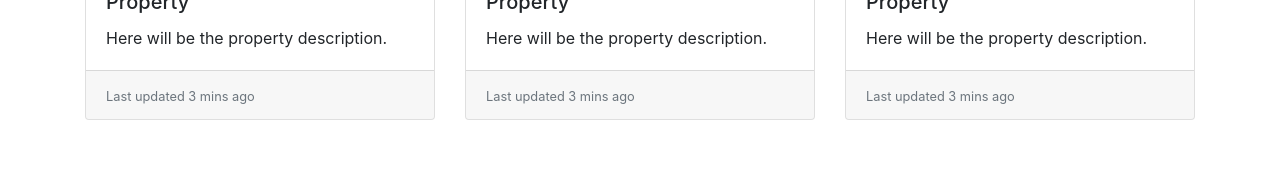
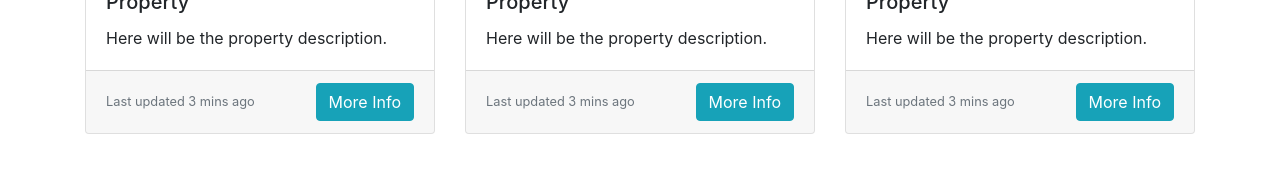
Before and after one commit to roked/frontend-project, a React (Create React App) app: page / in a window 1280 px wide. Shown: the part 404-587 px from the top of the page. Built offline with nearby package versions, Linux system fonts and the light colour scheme.

Commit message:
Quick update before doing a push and pull request. I decided to add 'more info' button so the later on the users can get more info about a property. I used react-bootstrap info button and I aligned everything in the card footer to space-between.

```diff
--- a/src/App.css
+++ b/src/App.css
@@ -7,3 +7,12 @@ h1 {
     text-align: center;
     margin: 0.5px 3px;
 }
+
+.card-footer {
+    display: flex;
+    justify-content: space-between;
+}
+
+.text-muted {
+    align-self: center;
+}
--- a/src/components/home.js
+++ b/src/components/home.js
@@ -1,6 +1,7 @@
 import React     from 'react';
 import Card      from 'react-bootstrap/Card'
-import CardDeck from 'react-bootstrap/CardDeck'
+import CardDeck  from 'react-bootstrap/CardDeck'
+import Button    from 'react-bootstrap/Button'
 
 //define the home page component
 //add card deck with cards
@@ -19,6 +20,7 @@ const Home = () => (
             </Card.Body>
             <Card.Footer>
               <small className="text-muted">Last updated 3 mins ago</small>
+              <Button variant="info">More Info</Button>
             </Card.Footer>
           </Card>
           <Card>
@@ -31,6 +33,7 @@ const Home = () => (
             </Card.Body>
             <Card.Footer>
               <small className="text-muted">Last updated 3 mins ago</small>
+              <Button variant="info">More Info</Button>
             </Card.Footer>
           </Card>
           <Card>
@@ -43,6 +46,7 @@ const Home = () => (
             </Card.Body>
             <Card.Footer>
               <small className="text-muted">Last updated 3 mins ago</small>
+              <Button variant="info">More Info</Button>
             </Card.Footer>
           </Card>
         </CardDeck>
```
